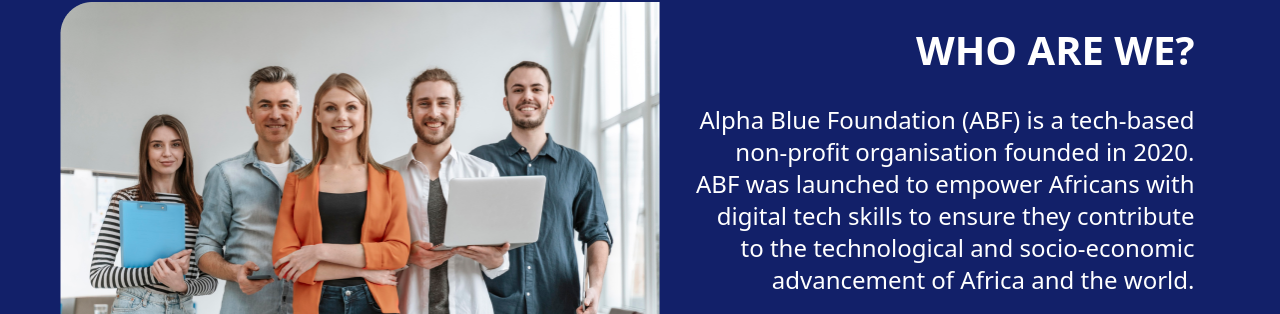
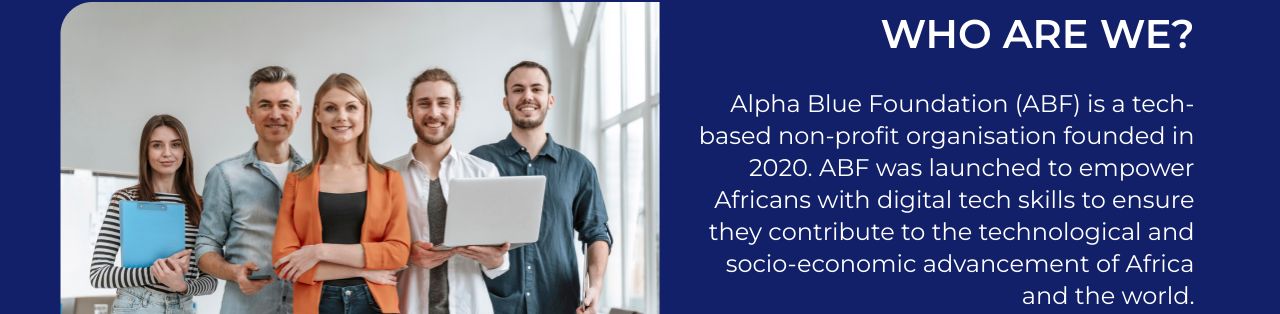
Before and after one commit to bluealgorithm/alpha-blue-web, a React (Create React App) app: page / in a window 1280 px wide. Shown: the part 986-1300 px from the top of the page. Built offline with nearby package versions, Linux system fonts and the light colour scheme.

Commit message:
added some new styles

```diff
--- a/src/index.css
+++ b/src/index.css
@@ -2,3 +2,22 @@
 @tailwind base;
 @tailwind components;
 @tailwind utilities;
+
+body{
+    font-family: 'Montserrat';
+    /* overflow-x: hidden; */
+    /* overflow-block: hidden; */
+}
+.head_bg{
+    background-image: url('/public/asset/images/header_bg.png');
+}
+p{
+    line-height: 32px;
+    font-weight: 400;
+    font-size: 24px;
+}
+.card{
+    background: #122069;
+    box-shadow: 0px 16px 16px rgba(0, 0, 0, 0.16);
+    border-radius: 32px 0px;
+}
```
